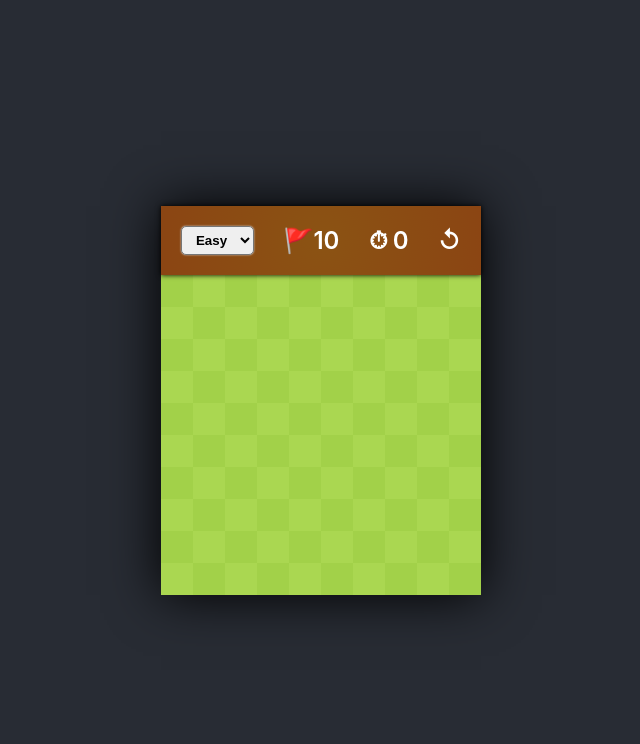
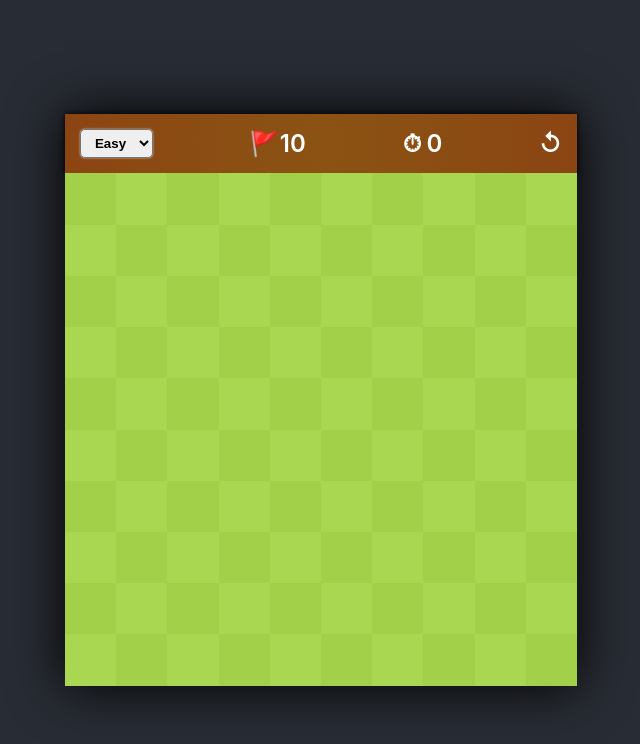
Before and after one commit to rossjbartlett/minesweeper, a React (Create React App) app: page / in a window 1280 px wide. Shown: the top 744 px of the page, without its empty margins (319-959 px from the left). Built offline with nearby package versions, Linux system fonts and the light colour scheme.

Commit message:
desktop repsonsive sizing

```diff
--- a/src/App.css
+++ b/src/App.css
@@ -12,7 +12,6 @@
   flex-direction: column;
   align-items: center;
   justify-content: center;
-  font-size: calc(10px + 2vmin);
   color: white;
   -webkit-tap-highlight-color: transparent;
 }
@@ -28,10 +27,9 @@
     rgba(139, 83, 19, 1) 0%,
     rgba(139, 69, 19, 1) 100%
   );
-
   display: flex;
   justify-content: space-between;
-  padding: 20px;
+  padding: 15px;
   box-shadow: 0 0 5px black;
   position: relative;
   font-size: 24px;
@@ -56,16 +54,30 @@ select {
 #grid {
   display: grid;
   cursor: pointer;
+  max-width: 800px;
 }
 
 .square {
-  padding: 0.3em;
-  font-size: 20px;
+  position: relative;
+}
+
+.square:after {
+  content: "";
+  display: block;
+  padding-bottom: 100%;
+}
+
+.content {
+  position: absolute;
+  width: 100%;
+  height: 100%;
+}
+
+.square {
   text-align: center;
-  width: 20px;
-  height: 20px;
   user-select: none;
   font-weight: 600;
+  line-height: 1.4em;
 }
 .square.c0 {
   background-color: var(--dark-green);
--- a/src/App.js
+++ b/src/App.js
@@ -4,9 +4,9 @@ import './App.css'
 const TEXT_COLORS = ['blue', 'green', 'red', 'purple', 'magenta', 'black']
 
 const DIFFICULTIES = {
-  easy: { name: 'Easy', size: [10, 10], numBombs: 10 },
-  medium: { name: 'Medium', size: [13, 18], numBombs: 40 },
-  hard: { name: 'Hard', size: [20, 24], numBombs: 99 }
+  easy: { name: 'Easy', size: [10, 10], numBombs: 10, width: '40vw', fontSize: '2.9vw' },
+  medium: { name: 'Medium', size: [13, 18], numBombs: 40, width: '50vw', fontSize: '2.3vw' },
+  hard: { name: 'Hard', size: [20, 24], numBombs: 99, width: '50vw', fontSize: '1.7vw' }
 }
 
 function getAdjCoords (grid, i, j) {
@@ -78,17 +78,18 @@ function Square ({ colorClass, numAdjBombs, square, uncover, setFlagged, lost })
       onContextMenu={contextMenu}
       style={style}
     >
-      {content}
+      <div className='content'>{content}</div>
     </div>
   )
 }
 
-function Grid ({ grid, updateGrid, lost, won, gameStarted, setGameStarted, setWon, setLost }) {
+function Grid ({ grid, updateGrid, lost, won, gameStarted, setGameStarted, setWon, setLost, currentDifficulty }) {
   const style = {
     gridTemplateColumns: `repeat(${grid[0].length}, 1fr)`,
-    pointerEvents: lost || won ? 'none' : ''
+    pointerEvents: lost || won ? 'none' : '',
+    width: currentDifficulty.width,
+    fontSize: currentDifficulty.fontSize
   }
-
   const colors = ['c0', 'c1']
 
   function numAdjBombs (i, j) {
@@ -203,6 +204,7 @@ function App () {
           setGameStarted={setGameStarted}
           setLost={setLost}
           setWon={setWon}
+          currentDifficulty={difficulty}
         />
       </div>
     </div>
```
